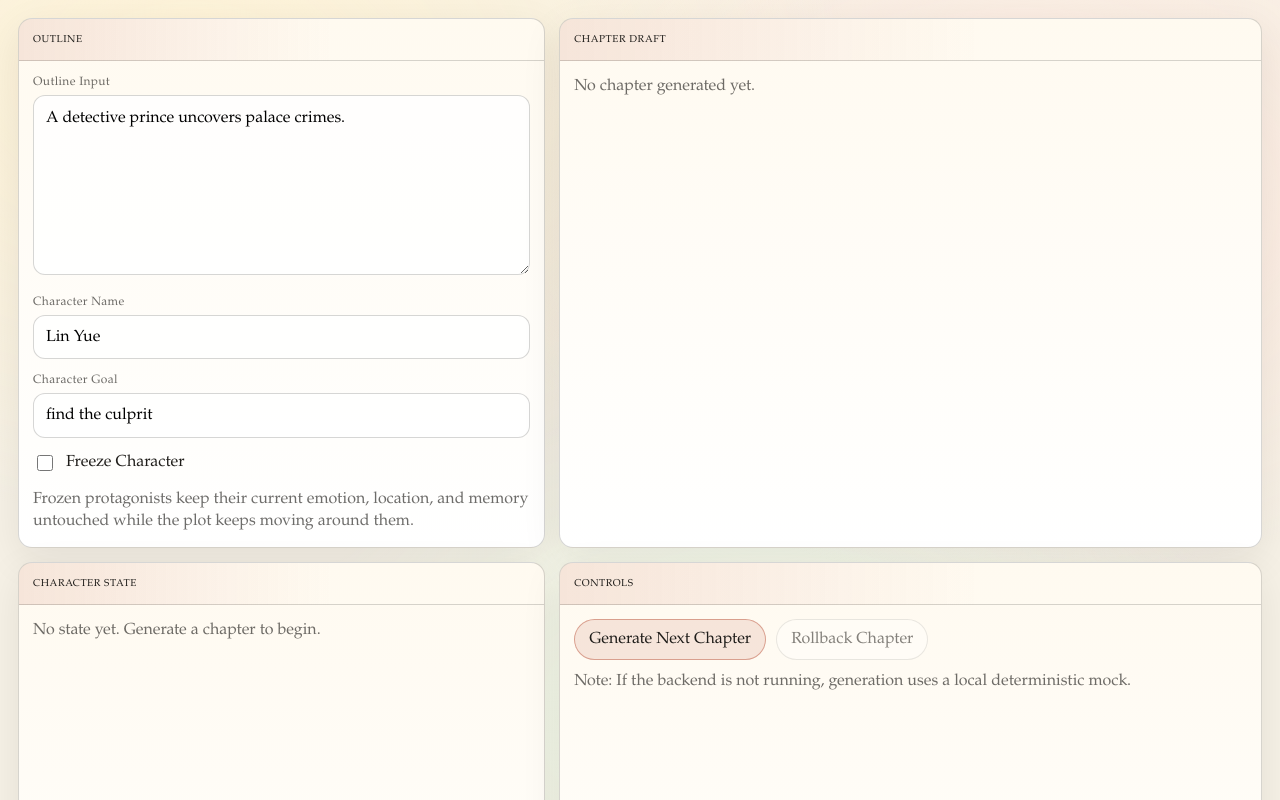
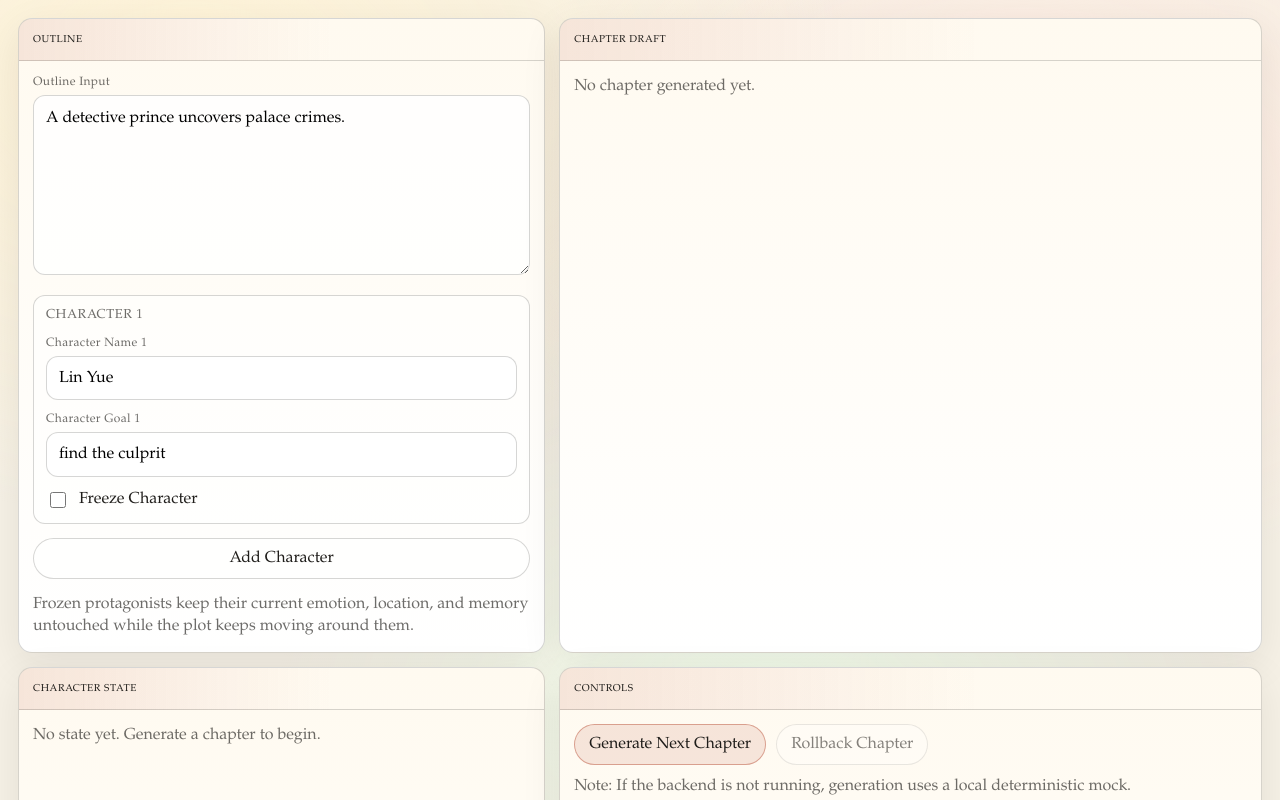
Before and after one commit to zj3983/novelflow-engine, a Next.js app in the folder apps/web/: page / in a window 1280 px wide. Shown: the top 800 px of the page. Built offline with nearby package versions, Linux system fonts and the light colour scheme.

Commit message:
feat: add cast editing and rollback flow

```diff
--- a/apps/web/app/globals.css
+++ b/apps/web/app/globals.css
@@ -100,6 +100,23 @@ body {
   gap: 14px;
 }
 
+.character-card {
+  display: grid;
+  gap: 12px;
+  padding: 12px;
+  border: 1px solid var(--edge);
+  border-radius: 12px;
+  background: rgba(255, 255, 255, 0.55);
+}
+
+.character-card__title {
+  margin: 0;
+  font-size: 13px;
+  letter-spacing: 0.04em;
+  text-transform: uppercase;
+  color: var(--muted);
+}
+
 .text-input {
   width: 100%;
   border-radius: 12px;
--- a/apps/web/app/page.tsx
+++ b/apps/web/app/page.tsx
@@ -4,7 +4,15 @@ import { useState } from "react";
 
 import { ChapterBundleView } from "../components/ChapterBundleView";
 import { StorySidebar, type StoryDraft } from "../components/StorySidebar";
-import { createStory, freezeCharacter, generateNextChapter, type ChapterBundle } from "../lib/api";
+import {
+  createStory,
+  freezeCharacter,
+  generateNextChapter,
+  rollbackStory,
+  type ChapterBundle,
+  type StoryCharacter,
+  type StoryResponse,
+} from "../lib/api";
 
 const DEFAULT_STORY = {
   story_id: "s-001",
@@ -15,37 +23,76 @@ const DEFAULT_STORY = {
 export default function Page() {
   const [draft, setDraft] = useState<StoryDraft>({
     outline: "A detective prince uncovers palace crimes.",
-    characterName: "Lin Yue",
-    characterGoal: "find the culprit",
-    freezeCharacter: false,
+    characters: [
+      { name: "Lin Yue", goal: "find the culprit", frozen: false },
+    ],
   });
   const [bundle, setBundle] = useState<ChapterBundle | null>(null);
   const [isGenerating, setIsGenerating] = useState(false);
+  const [storyInitialized, setStoryInitialized] = useState(false);
+  const [activeDraftKey, setActiveDraftKey] = useState("");
   const [error, setError] = useState<string | null>(null);
+
+  const currentDraftKey = JSON.stringify(draft);
+
+  function buildCharacters(): StoryCharacter[] {
+    return draft.characters
+      .filter((character) => character.name.trim() && character.goal.trim())
+      .map((character, index) => ({
+        name: character.name.trim(),
+        role: index === 0 ? "protagonist" : "supporting",
+        goals: [character.goal.trim()],
+        frozen: character.frozen,
+      }));
+  }
+
+  async function ensureStoryReady() {
+    const characters = buildCharacters();
+    const mustReset = !storyInitialized || activeDraftKey !== currentDraftKey;
+
+    if (mustReset) {
+      await createStory({
+        ...DEFAULT_STORY,
+        outline: draft.outline,
+        characters,
+      });
+      for (const character of characters) {
+        if (character.frozen) {
+          await freezeCharacter(DEFAULT_STORY.story_id, character.name);
+        }
+      }
+      setStoryInitialized(true);
+      setActiveDraftKey(currentDraftKey);
+    }
+  }
+
+  function syncBundleFromStory(story: StoryResponse) {
+    const history = story.history ?? [];
+    setBundle(history.length ? history[history.length - 1] : null);
+  }
 
   async function onGenerateNextChapter() {
     setError(null);
     setIsGenerating(true);
     try {
-      await createStory({
-        ...DEFAULT_STORY,
-        outline: draft.outline,
-        characters: [
-          {
-            name: draft.characterName,
-            role: "protagonist",
-            goals: [draft.characterGoal],
-            frozen: draft.freezeCharacter,
-          },
-        ],
-      });
-      if (draft.freezeCharacter) {
-        await freezeCharacter(DEFAULT_STORY.story_id, draft.characterName);
-      }
+      await ensureStoryReady();
       const nextBundle = await generateNextChapter(DEFAULT_STORY.story_id);
       setBundle(nextBundle);
     } catch (e) {
       setError(e instanceof Error ? e.message : "generate failed");
+    } finally {
+      setIsGenerating(false);
+    }
+  }
+
+  async function onRollbackChapter() {
+    setError(null);
+    setIsGenerating(true);
+    try {
+      const story = await rollbackStory(DEFAULT_STORY.story_id);
+      syncBundleFromStory(story);
+    } catch (e) {
+      setError(e instanceof Error ? e.message : "rollback failed");
     } finally {
       setIsGenerating(false);
     }
@@ -93,6 +140,9 @@ export default function Page() {
               {bundle.updated_story && (bundle.updated_story as { characters?: Array<{ name: string; frozen: boolean }> }).characters?.length ? (
                 <>
                   <p className="hint" style={{ marginBottom: 10 }}>
+                    Cast: {(bundle.updated_story as { characters: Array<{ name: string }> }).characters.map((character) => character.name).join(", ")}
+                  </p>
+                  <p className="hint" style={{ marginBottom: 10 }}>
                     Lead: {(bundle.updated_story as { characters: Array<{ name: string; frozen: boolean }> }).characters[0].name}
                   </p>
                   <p className="hint" style={{ marginBottom: 10 }}>
@@ -126,7 +176,7 @@ export default function Page() {
           <button className="btn" type="button" onClick={onGenerateNextChapter} disabled={isGenerating}>
             Generate Next Chapter
           </button>
-          <button className="btn btn--ghost" type="button" disabled>
+          <button className="btn btn--ghost" type="button" onClick={onRollbackChapter} disabled={isGenerating || !storyInitialized}>
             Rollback Chapter
           </button>
           {error ? <p className="hint" style={{ marginTop: 10 }}>{error}</p> : null}
--- a/apps/web/components/StorySidebar.tsx
+++ b/apps/web/components/StorySidebar.tsx
@@ -1,8 +1,12 @@
+export type StoryCharacterDraft = {
+  name: string;
+  goal: string;
+  frozen: boolean;
+};
+
 export type StoryDraft = {
   outline: string;
-  characterName: string;
-  characterGoal: string;
-  freezeCharacter: boolean;
+  characters: StoryCharacterDraft[];
 };
 
 type StorySidebarProps = {
@@ -11,6 +15,23 @@ type StorySidebarProps = {
 };
 
 export function StorySidebar({ draft, onChange }: StorySidebarProps) {
+  function updateCharacter(index: number, next: StoryCharacterDraft) {
+    const characters = draft.characters.map((character, currentIndex) =>
+      currentIndex === index ? next : character,
+    );
+    onChange({ ...draft, characters });
+  }
+
+  function addCharacter() {
+    onChange({
+      ...draft,
+      characters: [
+        ...draft.characters,
+        { name: "", goal: "", frozen: false },
+      ],
+    });
+  }
+
   return (
     <div className="sidebar-fields">
       <div className="field">
@@ -24,38 +45,54 @@ export function StorySidebar({ draft, onChange }: StorySidebarProps) {
         />
       </div>
 
+      {draft.characters.map((character, index) => (
+        <section className="character-card" key={index}>
+          <p className="character-card__title">Character {index + 1}</p>
+
           <div className="field">
-        <label htmlFor="character-name">Character Name</label>
+            <label htmlFor={`character-name-${index}`}>Character Name {index + 1}</label>
             <input
-          id="character-name"
-          aria-label="Character Name"
+              id={`character-name-${index}`}
+              aria-label={`Character Name ${index + 1}`}
               className="text-input"
-          value={draft.characterName}
-          onChange={(event) => onChange({ ...draft, characterName: event.target.value })}
+              value={character.name}
+              onChange={(event) =>
+                updateCharacter(index, { ...character, name: event.target.value })
+              }
             />
           </div>
 
           <div className="field">
-        <label htmlFor="character-goal">Character Goal</label>
+            <label htmlFor={`character-goal-${index}`}>Character Goal {index + 1}</label>
             <input
-          id="character-goal"
-          aria-label="Character Goal"
+              id={`character-goal-${index}`}
+              aria-label={`Character Goal ${index + 1}`}
               className="text-input"
-          value={draft.characterGoal}
-          onChange={(event) => onChange({ ...draft, characterGoal: event.target.value })}
+              value={character.goal}
+              onChange={(event) =>
+                updateCharacter(index, { ...character, goal: event.target.value })
+              }
             />
           </div>
 
-      <label className="checkbox-row" htmlFor="freeze-character">
+          <label className="checkbox-row" htmlFor={`freeze-character-${index}`}>
             <input
-          id="freeze-character"
-          aria-label="Freeze Character"
+              id={`freeze-character-${index}`}
+              aria-label={index === 0 ? "Freeze Character" : `Freeze Character ${index + 1}`}
               type="checkbox"
-          checked={draft.freezeCharacter}
-          onChange={(event) => onChange({ ...draft, freezeCharacter: event.target.checked })}
+              checked={character.frozen}
+              onChange={(event) =>
+                updateCharacter(index, { ...character, frozen: event.target.checked })
+              }
             />
             <span>Freeze Character</span>
           </label>
+        </section>
+      ))}
+
+      <button className="btn btn--ghost" type="button" onClick={addCharacter}>
+        Add Character
+      </button>
 
       <p className="hint">
         Frozen protagonists keep their current emotion, location, and memory
--- a/apps/web/lib/api.ts
+++ b/apps/web/lib/api.ts
@@ -45,6 +45,8 @@ export type StoryResponse = {
   history: ChapterBundle[];
 };
 
+export type StoryCharacter = StoryResponse["characters"][number];
+
 function apiBase() {
   return process.env.NEXT_PUBLIC_API_BASE_URL ?? "http://127.0.0.1:8000";
 }
@@ -85,7 +87,13 @@ function mockGenerateNextChapter(storyId: string): ChapterBundle {
   const bundle: ChapterBundle = {
     chapter_number: chapterNumber,
     body: `Chapter ${chapterNumber} body.`,
-    character_cards: [],
+    character_cards: story.characters.map((character) => ({
+      name: character.name,
+      role: character.role,
+      goals: character.goals,
+      current_emotion: character.frozen ? "steady" : "alert",
+      location: character.frozen ? "held position" : "palace archive",
+    })),
     foreshadowing: [{ text: "A hidden letter appears.", first_chapter: chapterNumber, status: "open" }],
     next_outline: `Chapter ${chapterNumber + 1}: force the lead to act on the newest clue.`,
     chapter_summary: {
```
Also changed, not shown: 2 other files (tests, documents, lock files or other folders). Lines whose indentation alone changed are shown as unchanged.
